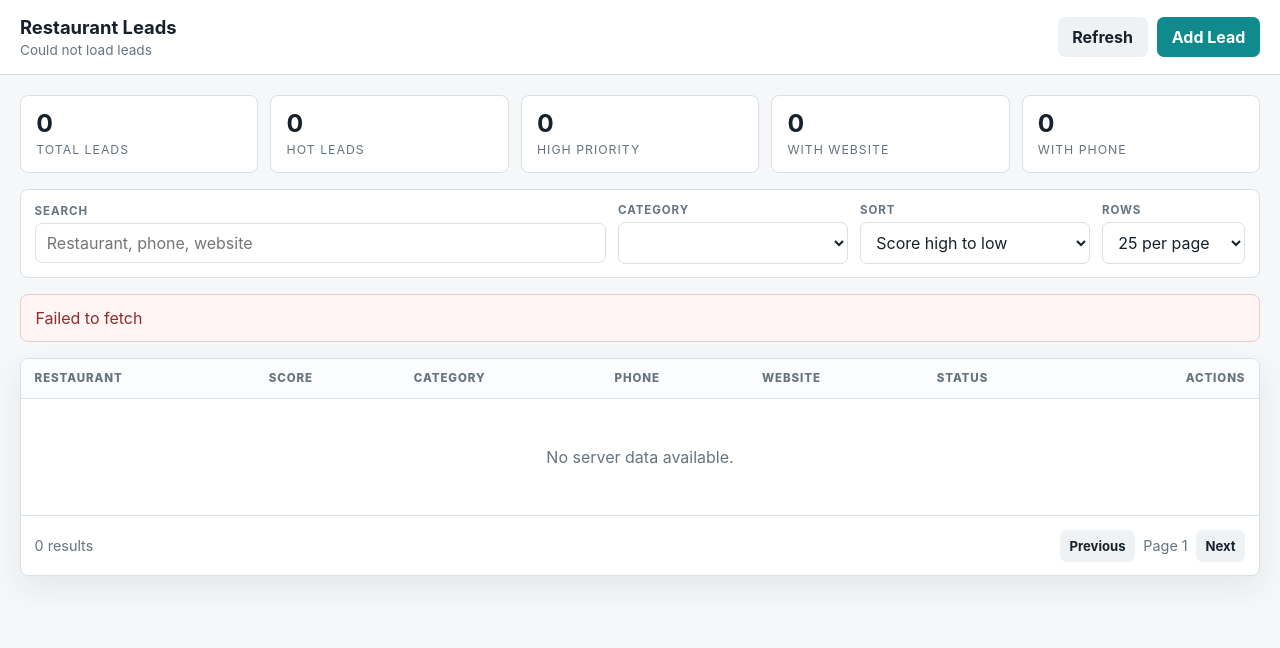
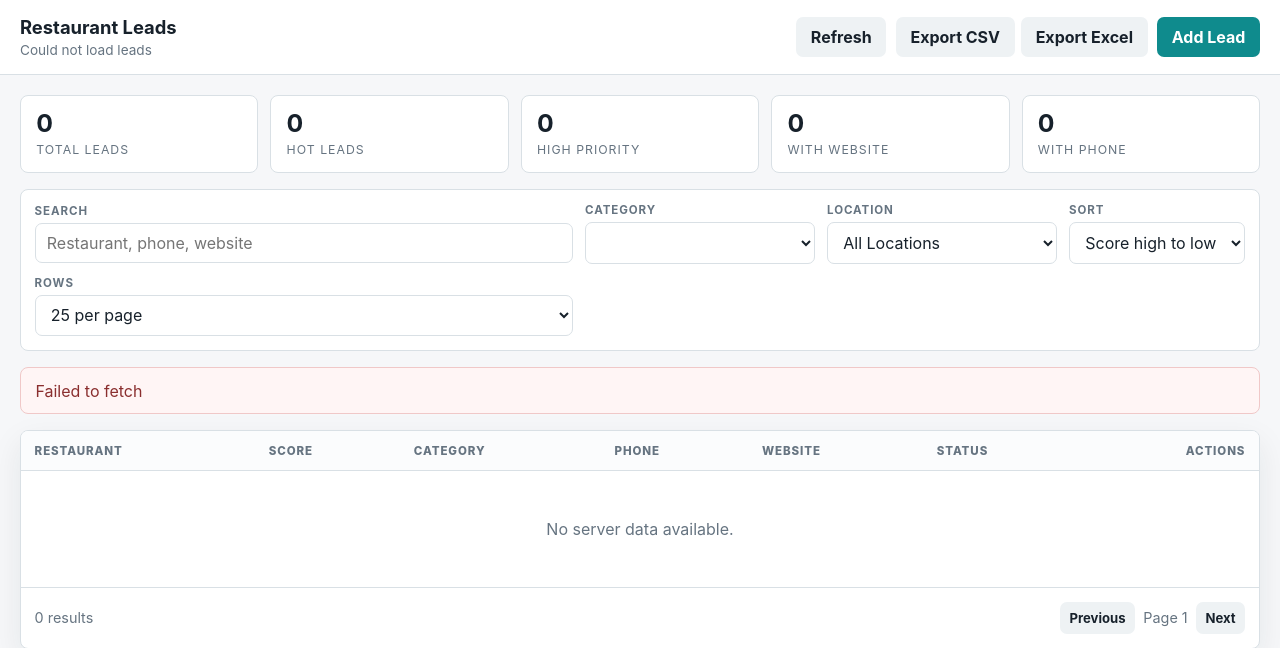
Before and after one commit to 1CLIMAX1/Lead-generation-for-Restaurants, a Flask app: page / in a window 1280 px wide. Shown: the top 648 px of the page. Run offline with Flask 3, Linux system fonts and the light colour scheme; lists and menus that the app fills with data are empty.

Commit message:
Export button and location add

```diff
--- a/templates/restaurant_leads_dashboard.html
+++ b/templates/restaurant_leads_dashboard.html
@@ -459,6 +459,10 @@
   </div>
   <div class="header-actions">
     <button class="btn" id="refreshBtn" type="button" title="Reload data">Refresh</button>
+    <div style="display:inline-flex;gap:.4rem">
+    <button class="btn" id="exportCsvBtn" type="button">Export CSV</button>
+    <button class="btn" id="exportExcelBtn" type="button">Export Excel</button>
+    </div>
     <button class="btn btn-primary" id="addBtn" type="button">Add Lead</button>
   </div>
 </header>
@@ -495,6 +499,10 @@
     <div class="control">
       <label for="categoryFilter">Category</label>
       <select id="categoryFilter"></select>
+    </div>
+    <div class="control">
+      <label for="locationFilter">Location</label>
+      <select id="locationFilter"><option>All Locations</option></select>
     </div>
     <div class="control">
       <label for="sortSelect">Sort</label>
@@ -906,7 +914,21 @@
       body: JSON.stringify(formPayload())
     });
     closeModal();
-    await loadLeads();
+    await
+function exportCSV(){
+ const rows=filteredLeads();
+ if(!rows.length)return;
+ const headers=Object.keys(rows[0]);
+ const csv=[headers.join(",")].concat(rows.map(r=>headers.map(h=>`"${String(r[h]??"").replace(/"/g,'""')}"`).join(","))).join("\n");
+ const a=document.createElement('a');
+ a.href=URL.createObjectURL(new Blob([csv],{type:'text/csv'}));
+ a.download='restaurant_leads.csv';a.click();
+}
+function exportExcel(){ exportCSV(); alert('Replace with SheetJS (xlsx) for true Excel export.');}
+document.getElementById('exportCsvBtn').onclick=exportCSV;
+document.getElementById('exportExcelBtn').onclick=exportExcel;
+
+loadLeads();
   } catch (error) {
     showError(error.message);
   } finally {
@@ -982,6 +1004,20 @@
   if (button.dataset.action === "delete") deleteLead(id);
 });
 
+
+function exportCSV(){
+ const rows=filteredLeads();
+ if(!rows.length)return;
+ const headers=Object.keys(rows[0]);
+ const csv=[headers.join(",")].concat(rows.map(r=>headers.map(h=>`"${String(r[h]??"").replace(/"/g,'""')}"`).join(","))).join("\n");
+ const a=document.createElement('a');
+ a.href=URL.createObjectURL(new Blob([csv],{type:'text/csv'}));
+ a.download='restaurant_leads.csv';a.click();
+}
+function exportExcel(){ exportCSV(); alert('Replace with SheetJS (xlsx) for true Excel export.');}
+document.getElementById('exportCsvBtn').onclick=exportCSV;
+document.getElementById('exportExcelBtn').onclick=exportExcel;
+
 loadLeads();
 </script>
 </body>
```
